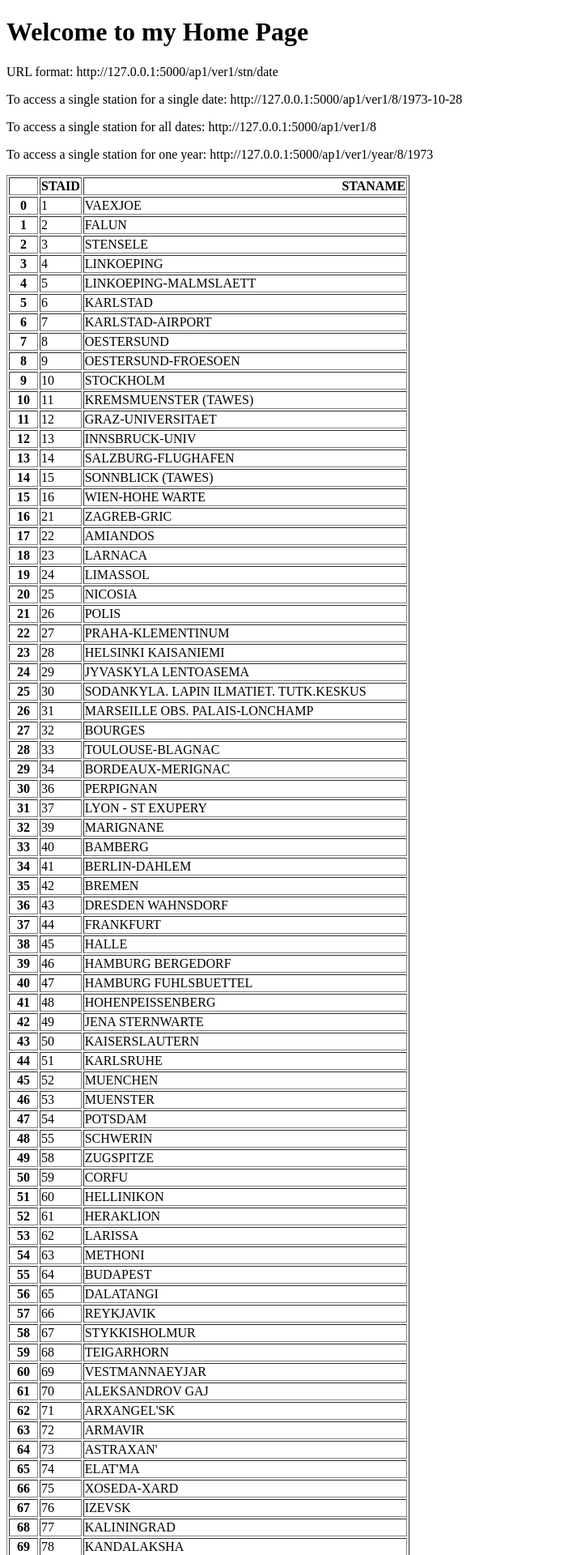
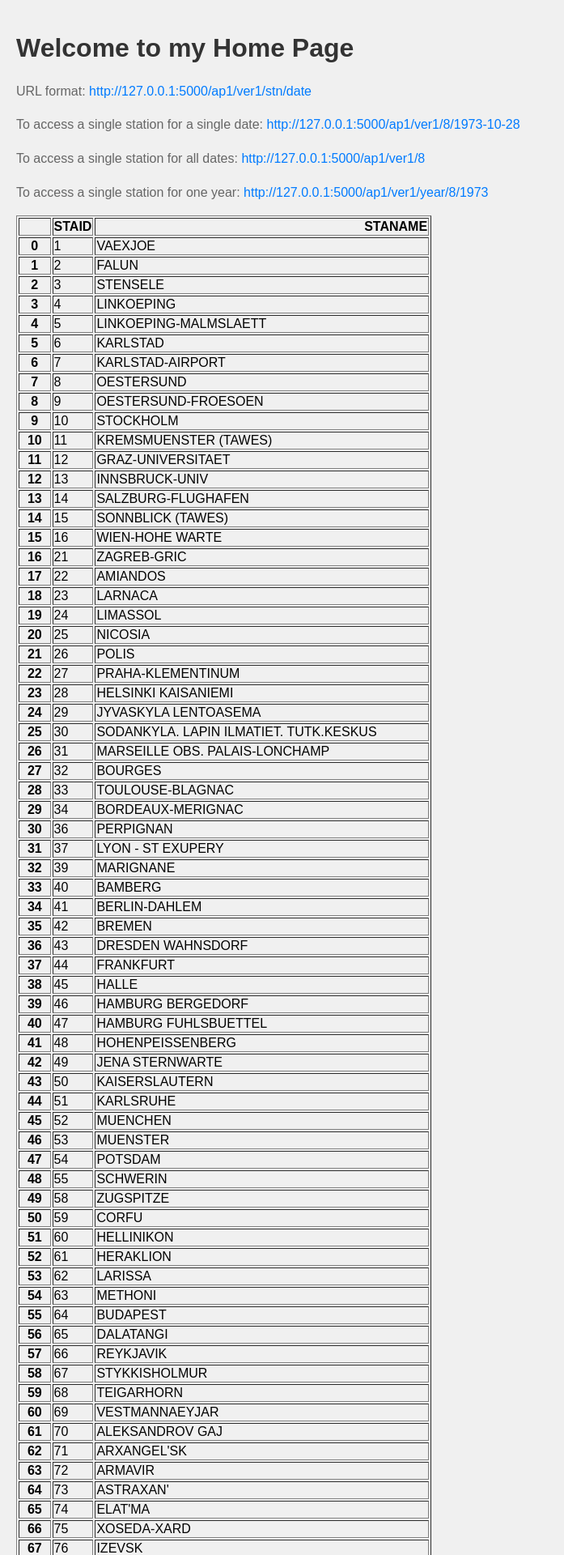
Before and after one commit to Aopandey/Weather-Station-Data-Hub, a Flask app: page / in a window 1280 px wide. Shown: the top 1920 px of the page at 81% size, without its empty margins (0-697 px from the left). Run offline with Flask 3, Linux system fonts and the light colour scheme.

Commit message:
Additional features in HTML

```diff
--- a/templates/home.html
+++ b/templates/home.html
@@ -3,13 +3,36 @@
 <head>
     <meta charset="UTF-8">
     <title>Title</title>
+    <meta name="viewport" content="width=device-width, initial-scale=1">
+    <style>
+        body {
+            font-family: Arial, sans-serif;
+            margin: 0;
+            padding: 20px;
+            background-color: #f0f0f0;
+        }
+        h1 {
+            color: #333;
+        }
+        p {
+            color: #666;
+            line-height: 1.6;
+        }
+        a {
+            color: #007bff;
+            text-decoration: none;
+        }
+        a:hover {
+            text-decoration: underline;
+        }
+    </style>
 </head>
 <body>
 <h1>Welcome to my Home Page</h1>
-<p>URL format: http://127.0.0.1:5000/ap1/ver1/stn/date</p>
-<p>To access a single station for a single date: http://127.0.0.1:5000/ap1/ver1/8/1973-10-28</p>
-<p>To access a single station for all dates: http://127.0.0.1:5000/ap1/ver1/8</p>
-<p>To access a single station for one year: http://127.0.0.1:5000/ap1/ver1/year/8/1973</p>
+<p>URL format: <a href="http://127.0.0.1:5000/ap1/ver1/stn/date">http://127.0.0.1:5000/ap1/ver1/stn/date</a></p>
+<p>To access a single station for a single date: <a href="http://127.0.0.1:5000/ap1/ver1/8/1973-10-28">http://127.0.0.1:5000/ap1/ver1/8/1973-10-28</a></p>
+<p>To access a single station for all dates: <a href="http://127.0.0.1:5000/ap1/ver1/8">http://127.0.0.1:5000/ap1/ver1/8</a></p>
+<p>To access a single station for one year: <a href="http://127.0.0.1:5000/ap1/ver1/year/8/1973">http://127.0.0.1:5000/ap1/ver1/year/8/1973</a></p>
 <p>{{data|safe}}</p>
 </body>
 </html>
```
